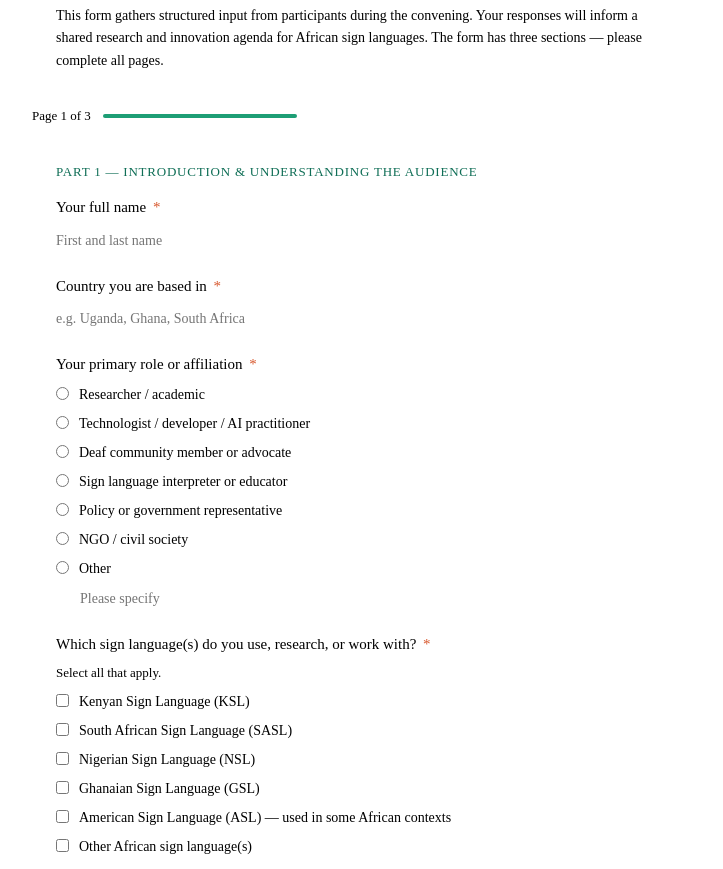
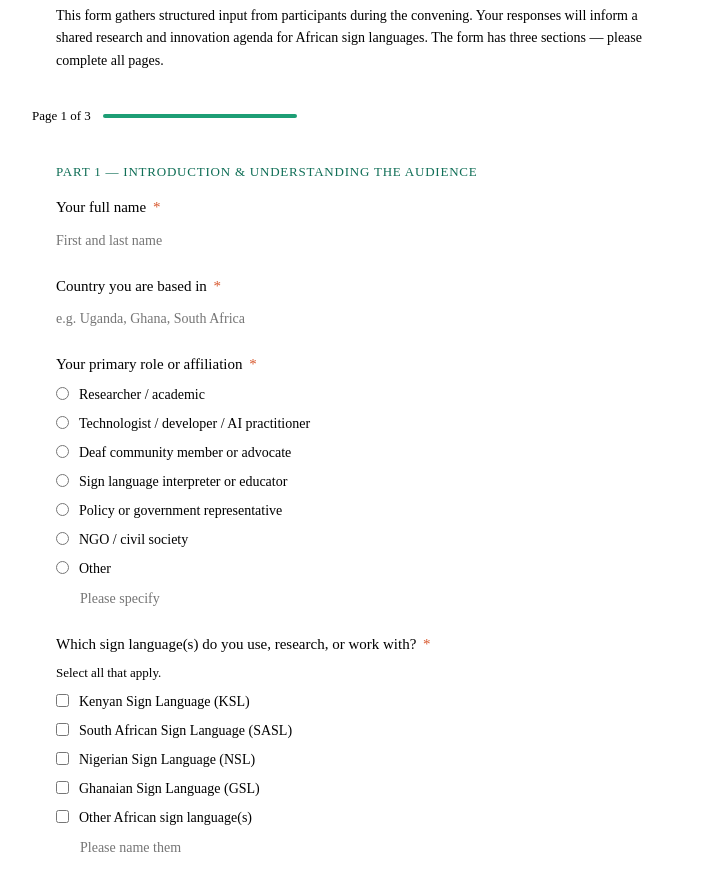
Before and after one commit to EzekielMaina/haidi-form, a plain HTML site: page index.html in a window 1280 px wide. Shown: the part 83-952 px from the top of the page, without its empty margins (278-1001 px from the left). Drawn offline with Linux system fonts and the light colour scheme.

Commit message:
Update index.html

```diff
--- a/index.html
+++ b/index.html
@@ -89,7 +89,6 @@
           <label class="check-opt"><input type="checkbox"> South African Sign Language (SASL)</label>
           <label class="check-opt"><input type="checkbox"> Nigerian Sign Language (NSL)</label>
           <label class="check-opt"><input type="checkbox"> Ghanaian Sign Language (GSL)</label>
-          <label class="check-opt"><input type="checkbox"> American Sign Language (ASL) — used in some African contexts</label>
           <label class="check-opt"><input type="checkbox"> Other African sign language(s)</label>
         </div>
         <div class="other-input"><input type="text" placeholder="Please name them"></div>
```
